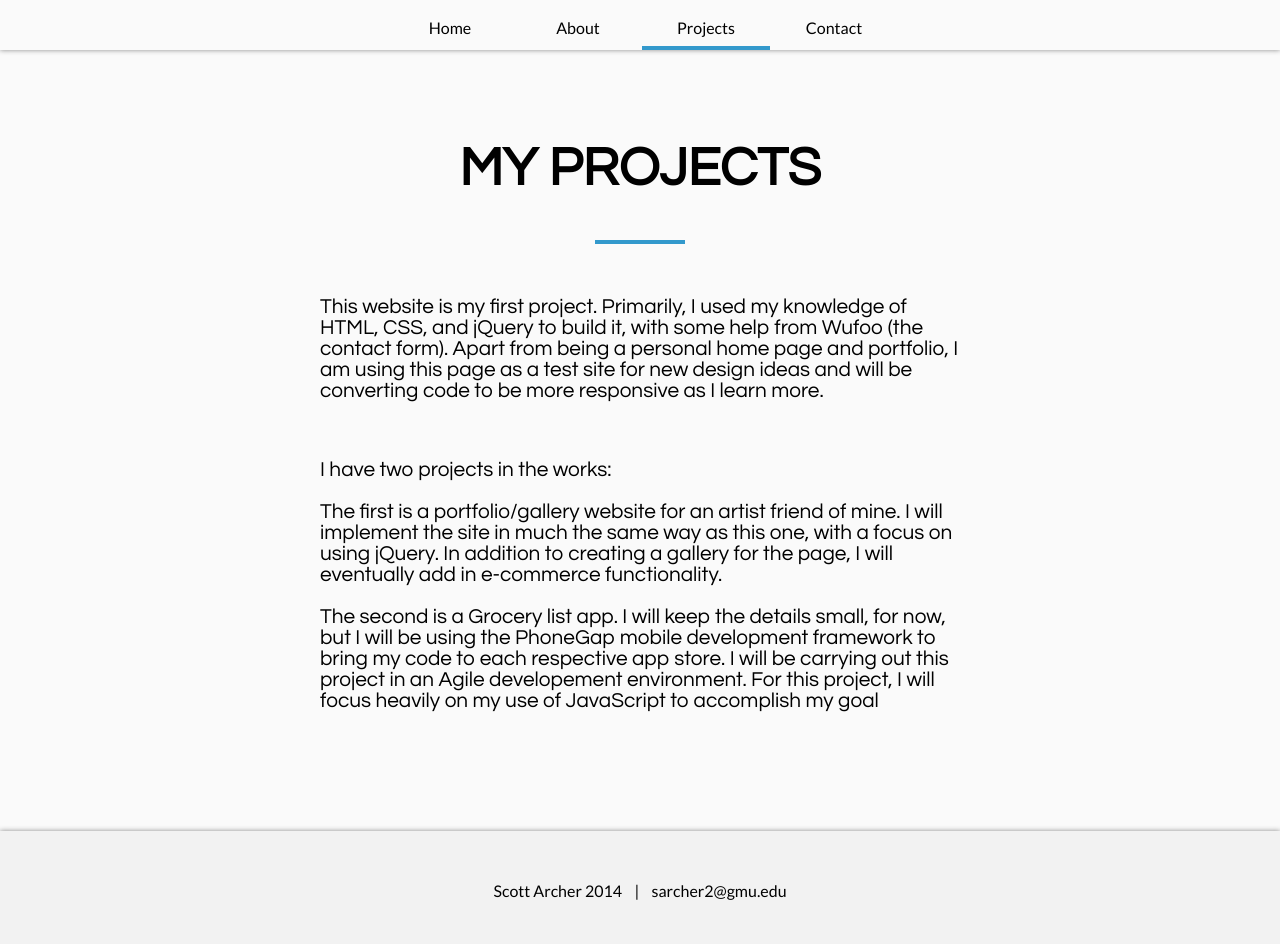
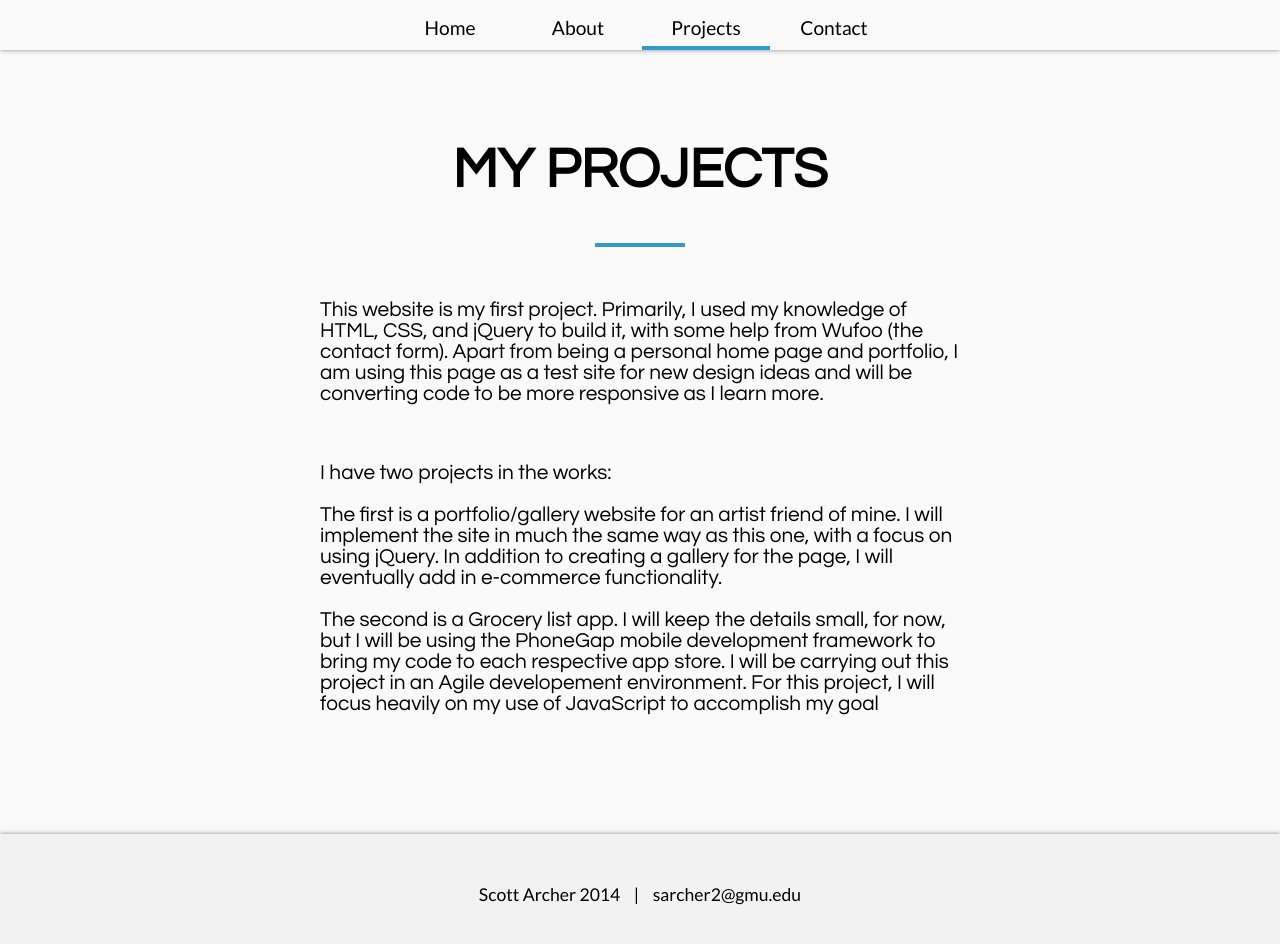
Before and after one commit to Scott41/Scott41.github.io, a plain HTML site: page projects.html in a window 1280 px wide. Drawn offline with Linux system fonts and the light colour scheme.

Commit message:
sizing changes for mobile

```diff
--- a/style.css
+++ b/style.css
@@ -1,6 +1,6 @@
 html {
-  font-size: 82%;
-  font-weight: 500;
+  font-size: 75%;
+  font-weight: 400;
 }
 
 @media (min-width: 40rem) {
@@ -46,6 +46,7 @@ body {
 
 	#home h1 {
 		font-family:'century gothic', helvetica, sans-serif;
+		font-size: 4rem;
 	}
 
 	#home hr {
@@ -114,7 +115,7 @@ body {
 		text-align:center;
 		padding-top:100px;
 		font-family:'century gothic', helvetica, sans-serif;
-		font-size:3.5em;
+		font-size:3rem;
 	}
 
 	#homesecond hr {
@@ -127,7 +128,7 @@ body {
 
 	#homesecond p {
 		font-family:'century gothic', helvetica, sans-serif;
-		font-size:18px;
+		font-size:1.2rem;
 		text-align:center;
 	}
 
@@ -181,7 +182,7 @@ body {
 
 	#homefoot p {
 		font-family:'century gothic', helvetica, sans-serif;
-		font-size:16px;
+		font-size:1.1rem;
 		color:#FAFAFA;
 	}
 
@@ -210,6 +211,7 @@ body {
     overflow: hidden;
         overflow-y: hidden;
         overflow-x: hidden;
+
 }
 
 	#menubar ul {
@@ -227,13 +229,24 @@ body {
         width:8rem;
         height:36px;
         margin-bottom:-10px;
+        font-size:1.2em;
     }
 
+	#menubar li.button {
+        width:6rem;
+        line-height:36px;
+        background: inherit;
+        margin-right:-4px;
+    }
+
+
+    @media (min-width: 40rem) {
     #menubar li.button {
         width:8rem;
         line-height:36px;
         background: inherit;
         margin-right:-4px;
+    	}
     }
 
     #menubar li.buttonselected {
@@ -241,9 +254,18 @@ body {
         border-bottom: solid 4px #3399CC;
         background: inherit;
         line-height:28px;
-        width:8rem;
+        width:6rem;
     }
 
+    @media (min-width: 40rem) {
+    #menubar li.buttonselected {
+    	margin-right:-4px;
+        border-bottom: solid 4px #3399CC;
+        background: inherit;
+        line-height:28px;
+        width:8rem;
+    	}
+  	}
     #menubar a {
         padding-bottom:4px;
     	border-bottom: 4px solid #3399CC;
@@ -307,7 +329,7 @@ body {
 		white-space:pre-wrap;
 		text-align:center;
 		font-family: 'Lato','century gothic', helvetica, sans-serif;
-		font-size: 16px;
+		font-size: 1.1rem;
 		padding-top:50px;
 	}
 
@@ -341,14 +363,14 @@ body {
 
 	#about h1 {
 		text-align:center;
-		font-size:54px;
+		font-size:4rem;
 	}
 
 	#about ul {
 	}
 
 	#about li {
-		font-size:24px;
+		font-size:1.5rem;
 		margin:30px;
 	}
 
@@ -400,7 +422,7 @@ body {
 
 	#projects h1 {
 		text-align:center;
-		font-size:54px;
+		font-size:3.5rem;
 	}
 
 	#projects p {
@@ -428,7 +450,7 @@ body {
 	}
 
 	#coninfo h1 {
-		font-size: 54px;
+		font-size: 3.5rem;
 	}
 
 	#coninfo p {
```
